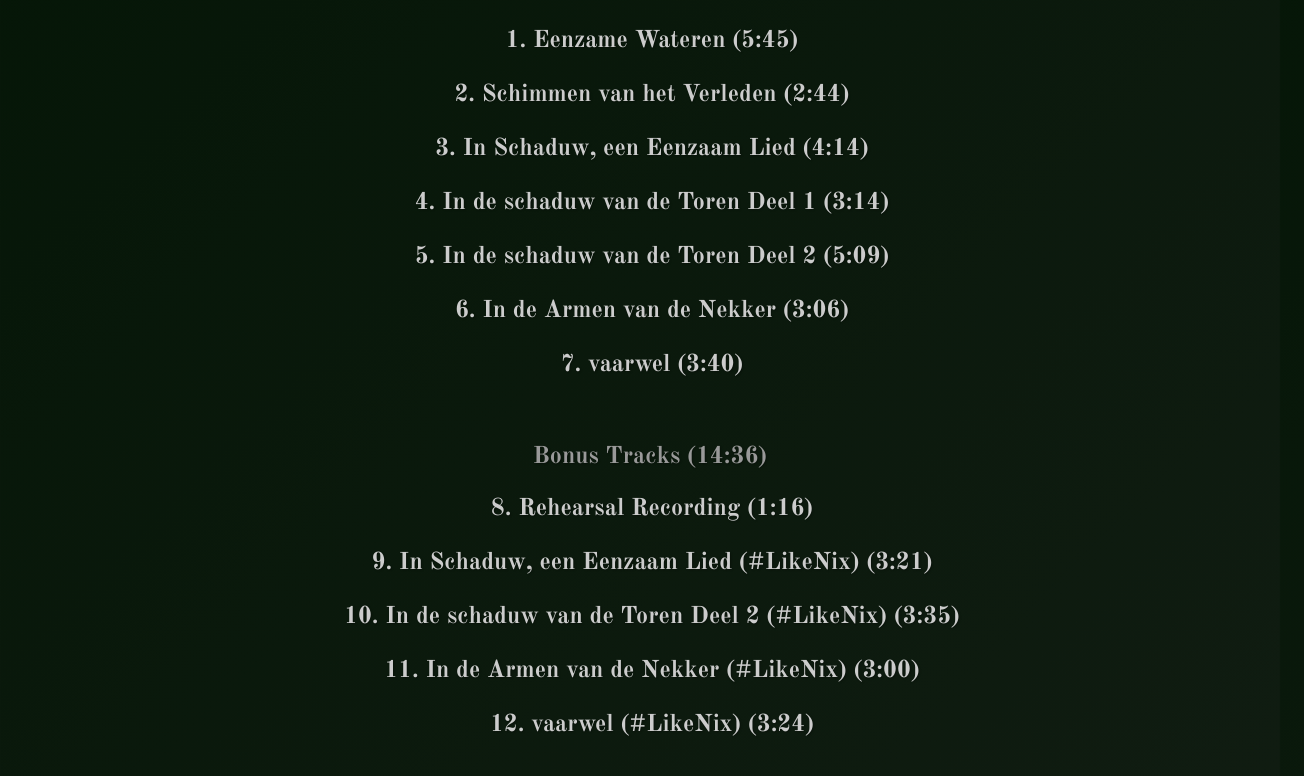
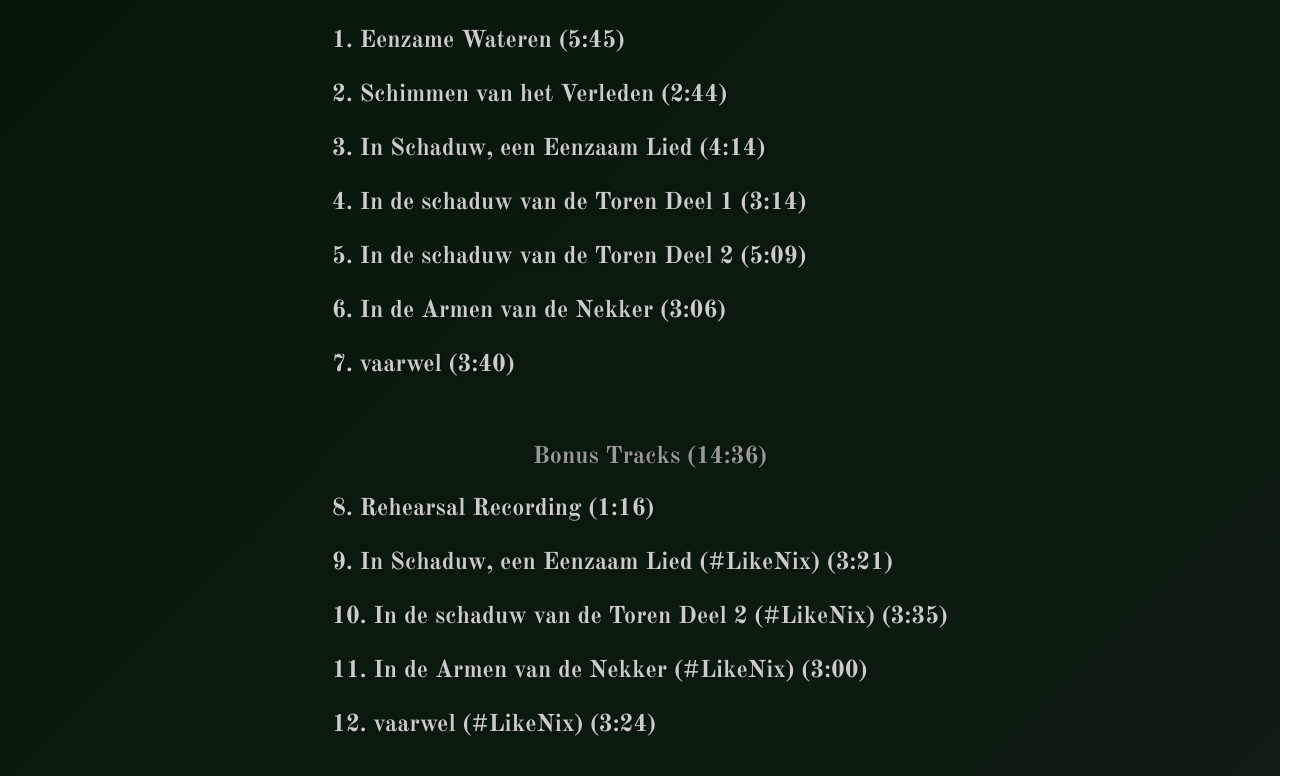
Before and after one commit to GlennVB/nix, a plain HTML site: page index.html in a window 1280 px wide. Shown: the part 559-1335 px from the top of the page, 1304 px wide, since content can reach past the window. Drawn offline with nearby package versions, Linux system fonts and the light colour scheme.

Commit message:
align the tracklist left

```diff
--- a/styles.css
+++ b/styles.css
@@ -263,17 +263,19 @@ p {
   position: relative;
   top: 0;
   left: 0;
-  display: block;
+  display: flex;
+  justify-content: center;
 }
 #list {
-  width: 100%;
+  /* width: 100%; */
+  max-width: 800px;
   top: 0;
   left: 0;
 }
 .list-song {
   width: 100%;
   font-size: 24px;
-  text-align: center;
+  text-align: left;
   font-weight: bold;
   padding: 12px;
   text-shadow: 1px 1px 2px rgba(0, 0, 0, 0.33);
```
